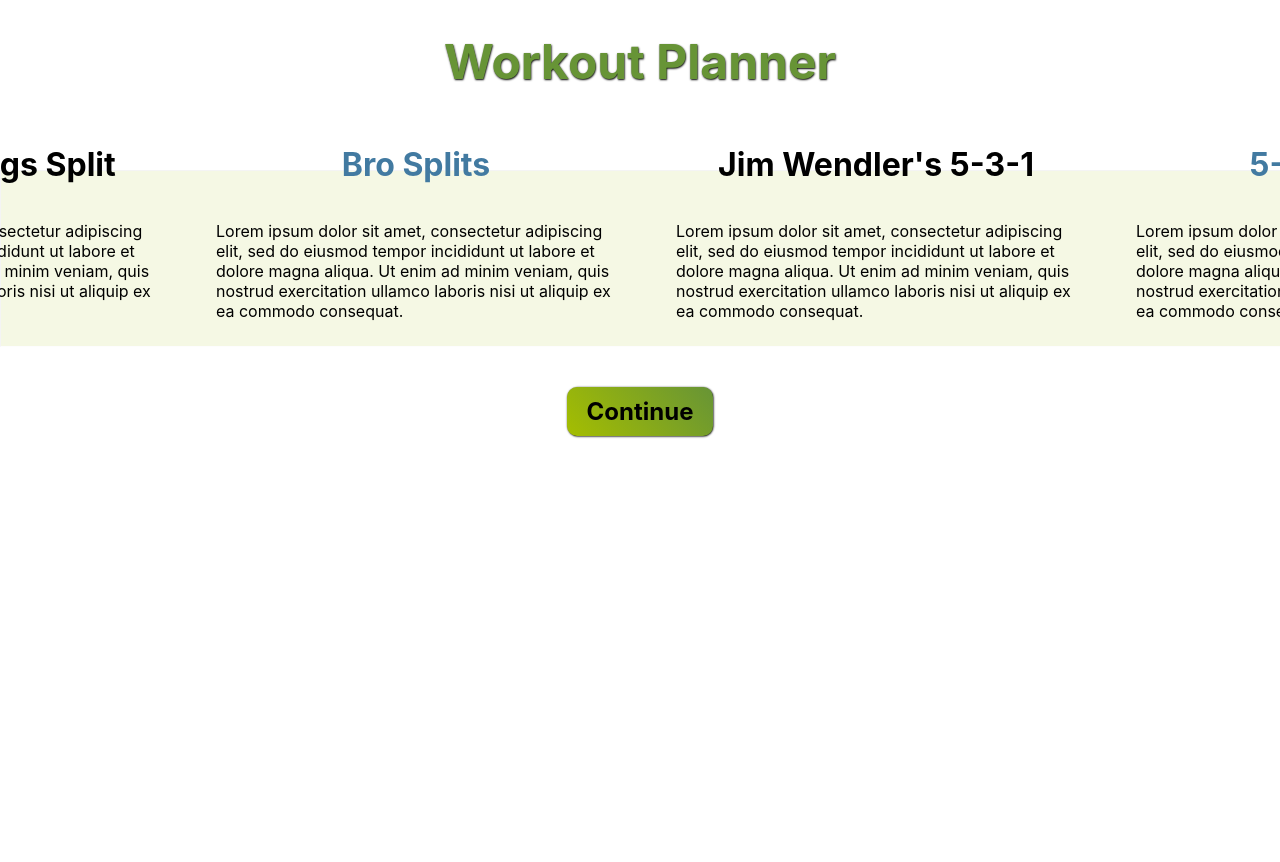
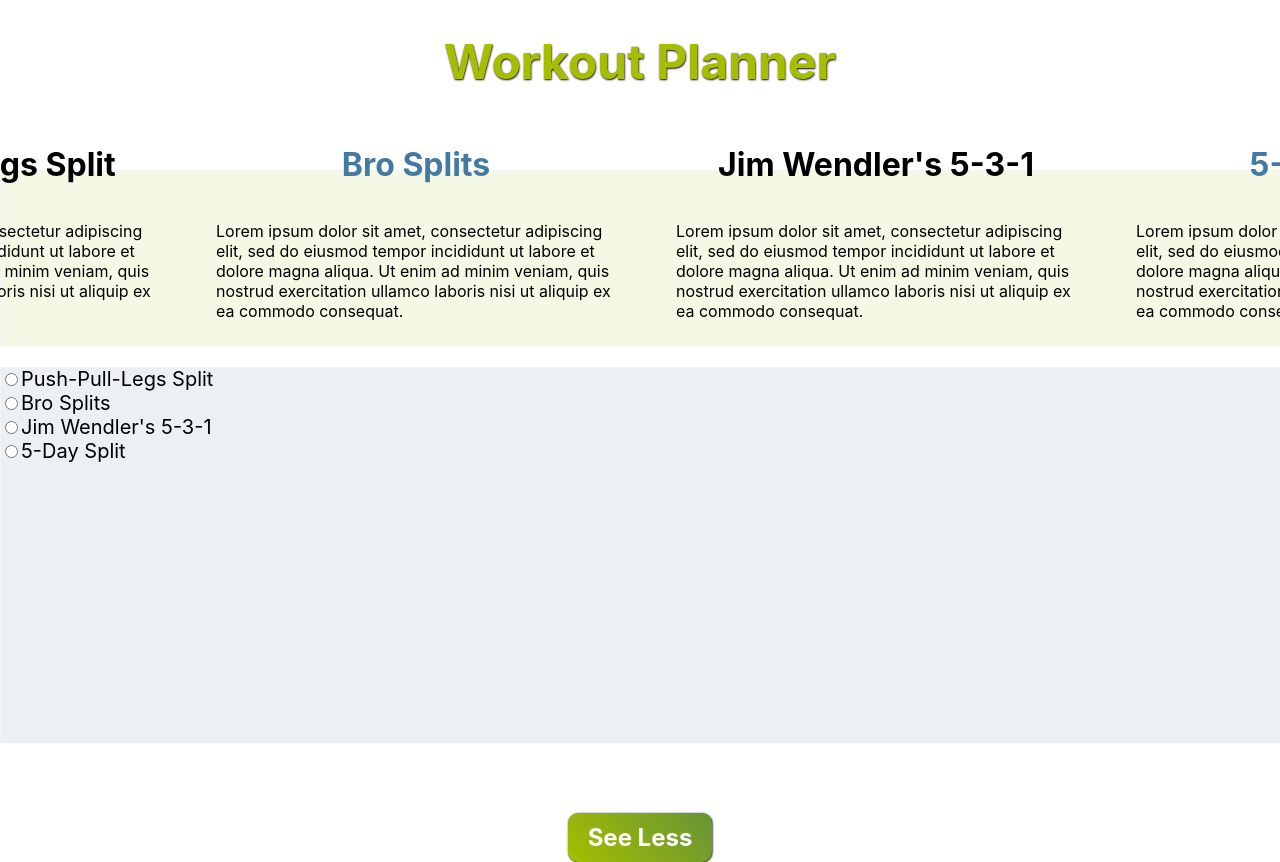
Before and after one commit to Ahljenn/Workout-Planner, a React (Create React App) app: page / in a window 1280 px wide. Before the commit the page ends 800 px from the top, so only its background shows below. Built offline with nearby package versions, Linux system fonts and the light colour scheme.

Commit message:
See more/see less

```diff
--- a/package.json
+++ b/package.json
@@ -6,6 +6,7 @@
     "@testing-library/jest-dom": "^5.16.4",
     "@testing-library/react": "^13.3.0",
     "@testing-library/user-event": "^13.5.0",
+    "date-fns": "^2.28.0",
     "react": "^18.1.0",
     "react-dom": "^18.1.0",
     "react-fast-marquee": "^1.3.2",
--- a/src/components/GeneratorDisplay.jsx
+++ b/src/components/GeneratorDisplay.jsx
@@ -1,11 +1,9 @@
 import React, { useState } from 'react'
 import { splitsInfo } from '../data/workout-data';
 
-
-
 export default function GeneratorDisplay() {
 
-    const [displayState, setDisplayState] = useState(false);
+    const [displayState, setDisplayState] = useState(true);
 
     function handleButtonClick() {
         setDisplayState(!displayState);
@@ -14,6 +12,8 @@
     if (displayState) {
         return (
             <>
+                <div className="main-display-container">
+                    <hr className="display-hr"/>
                 {
                     splitsInfo.map((split, index) => {
                         return(
@@ -24,6 +24,13 @@
                         )
                     })
                 }
+                </div>
+                <div className="continue-button-container">
+                        <button className="continue-button"
+                        onClick={handleButtonClick}>
+                            See Less
+                        </button>
+                    </div>
             </>
             );
     } else {
@@ -31,7 +38,7 @@
             <div className="continue-button-container">
                 <button className="continue-button"
                 onClick={handleButtonClick}>
-                    Continue
+                    See More
                 </button>
             </div>
         );
--- a/src/components/SplitDisplay.jsx
+++ b/src/components/SplitDisplay.jsx
@@ -11,7 +11,7 @@
             return(
             <div className="card">
                 <h1 className={index % 2 === 0 ? "rolling-text" : "rolling-text-odd"}>
-                {split.name}
+                  {split.name}
                 </h1>
                 <p className="card-info">
                 {split.info}
--- a/src/styles/App.css
+++ b/src/styles/App.css
@@ -9,3 +9,7 @@
   --green : #679436;
   --acid : #a5be00;
 }
+
+body {
+    overflow: scroll;
+}
--- a/src/styles/containers.css
+++ b/src/styles/containers.css
@@ -18,13 +18,24 @@
     margin-top: 170px;
     width: 100%;
     height: 175px;
-    z-index: 1;
+    z-index: -1;
 }
 
 /*Generator Display*/
 div.continue-button-container {
     margin-top: 50px;
     text-align: center;
+}
+
+div.main-display-container {
+    margin-top: 30px;
+
+}
+
+hr.display-hr {
+    background-color: var(--steel);
+    height: 375px;
+    margin-top: 0px;
 }
 
 button.continue-button {
@@ -37,10 +48,12 @@
     cursor: pointer;
     box-shadow: 0.5px 0.5px 2px black;
     transition-duration: 0.5s;
-    color: black;
+    color: white;
+    margin-top: 300px;
 }
 
+
 button.continue-button:hover {
-    background-image: linear-gradient(-150deg, var(--acid), var(--green));
-    color: white;
+    background-image: linear-gradient(-200deg, var(--acid), var(--green));
+    text-shadow: 3px 3px var(--steel);
 }
--- a/src/styles/text.css
+++ b/src/styles/text.css
@@ -1,6 +1,6 @@
 /*App component*/
 h1.title {
-    color: var(--green);
+    color: var(--acid);
     font-size: 48px;
     text-align: center;
     text-shadow: 0.5px 0.5px 2px black;
```
Also changed, not shown: 1 other file (tests, documents, lock files or other folders). Lines whose indentation alone changed are shown as unchanged.
